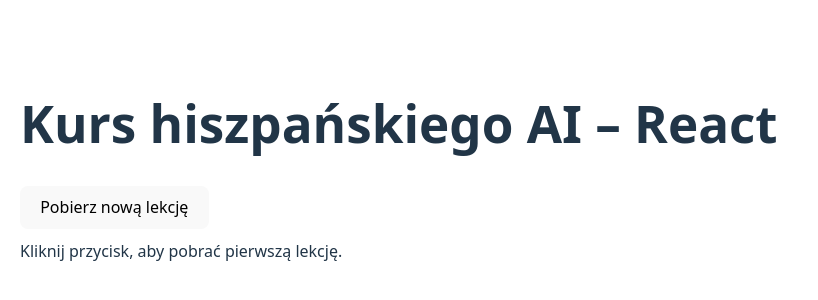
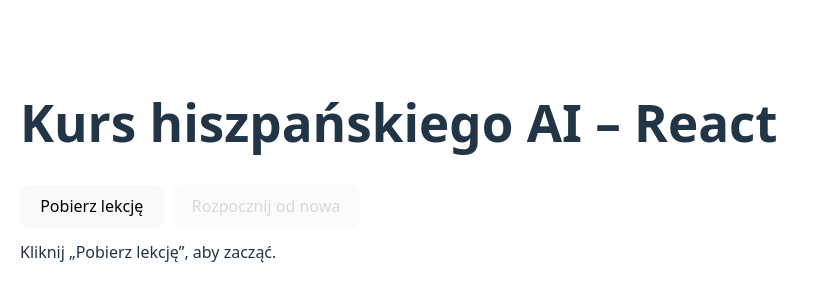
Before and after one commit to rafaraf75/kurs-hiszpanskiego-ai, a React (Vite) app in the folder frontend-react/: page / in a window 1280 px wide. Shown: the part 230-530 px from the top of the page, without its empty margins (0-818 px from the left). Built offline with nearby package versions, Linux system fonts and the light colour scheme.

Commit message:
Feature: przycisk 'Rozpocznij od nowa' czyszczący postęp lekcji

```diff
--- a/frontend-react/src/App.jsx
+++ b/frontend-react/src/App.jsx
@@ -74,18 +74,45 @@
     }
   }
 
+  // 🔹 reset – czyści localStorage i stan w pamięci
+  function resetLesson() {
+    try {
+      localStorage.removeItem(STORAGE_KEY);
+    } catch (e) {
+      console.warn("Nie udało się usunąć stanu z localStorage", e);
+    }
+    setLesson(null);
+    setProgress(null);
+    setError("");
+  }
+
   // 🔹 callback z LessonView – aktualizuje stan postępu
   function handleProgressChange(newProgress) {
     setProgress(newProgress);
   }
 
+  const hasLesson = !!lesson;
+
   return (
     <div style={{ padding: "20px", fontFamily: "system-ui, sans-serif" }}>
       <h1>Kurs hiszpańskiego AI – React</h1>
 
-      <button onClick={loadLesson} disabled={loading}>
-        {loading ? "Ładowanie..." : "Pobierz nową lekcję"}
-      </button>
+      <div style={{ display: "flex", gap: "8px", marginBottom: "12px" }}>
+        <button onClick={loadLesson} disabled={loading}>
+          {loading ? "Ładowanie..." : hasLesson ? "Pobierz nową lekcję" : "Pobierz lekcję"}
+        </button>
+
+        <button
+          onClick={resetLesson}
+          disabled={!hasLesson}
+          style={{
+            opacity: hasLesson ? 1 : 0.5,
+            cursor: hasLesson ? "pointer" : "not-allowed",
+          }}
+        >
+          Rozpocznij od nowa
+        </button>
+      </div>
 
       {error && <p style={{ color: "red" }}>{error}</p>}
 
@@ -97,7 +124,7 @@
         />
       ) : (
         <p style={{ marginTop: "10px" }}>
-          Kliknij przycisk, aby pobrać pierwszą lekcję.
+          Kliknij „Pobierz lekcję”, aby zacząć.
         </p>
       )}
     </div>
```
